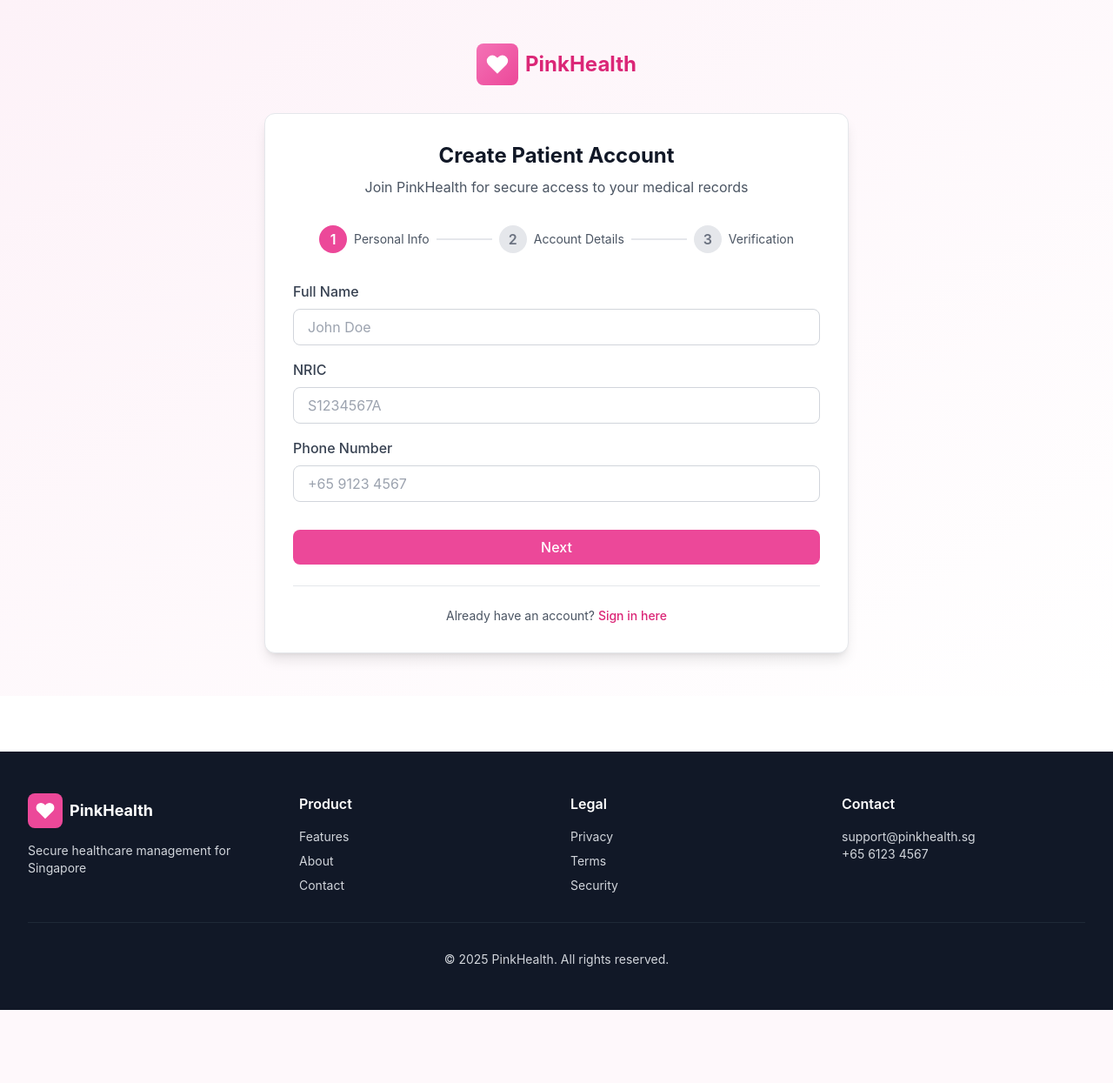
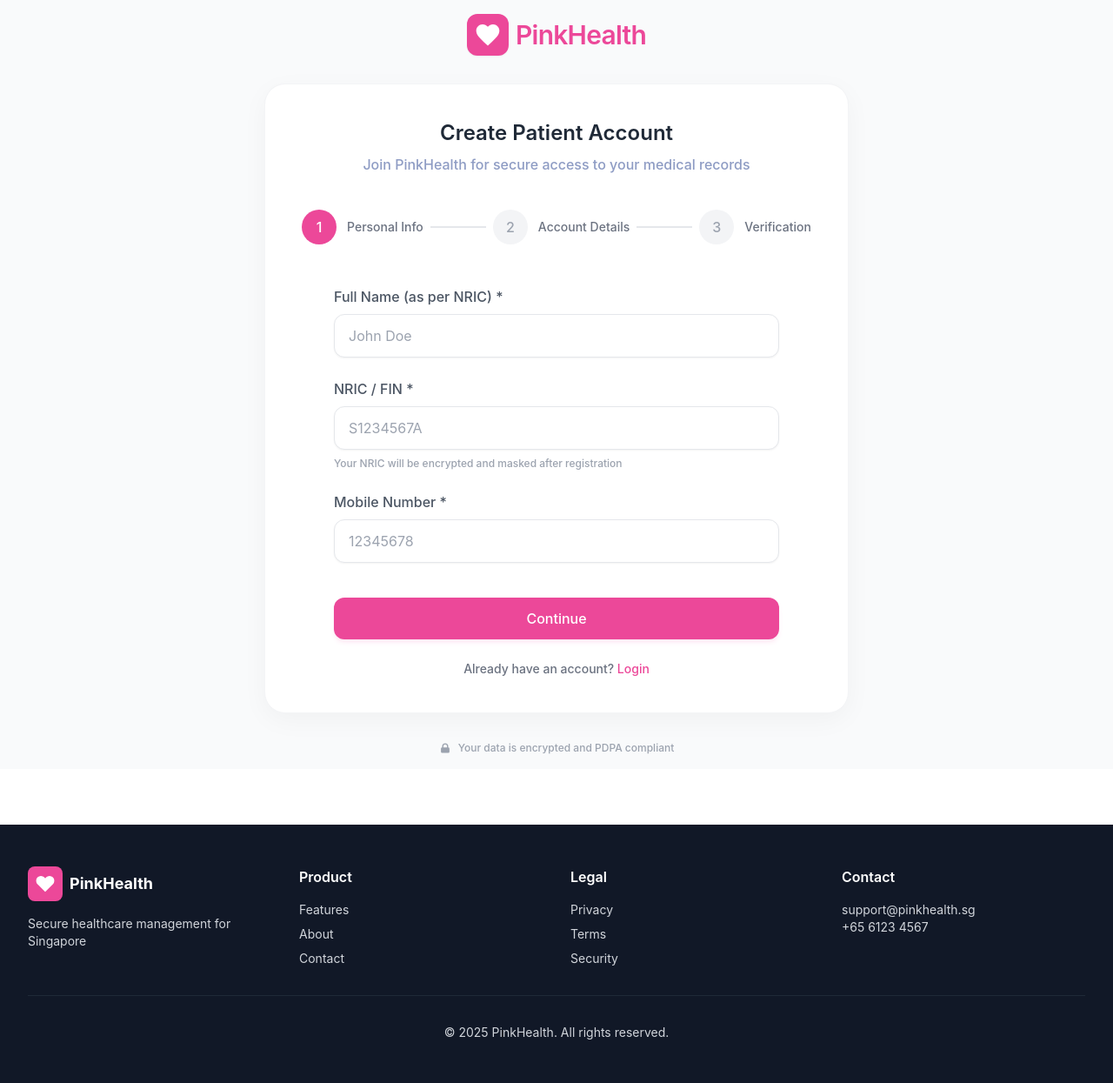
Before and after one commit to Lushfadeds/InfoSecurity-Project, a Flask app: page /signup in a window 1280 px wide. Shown: the whole page at 87% size. Before the commit the page ends 1161 px from the top, so only its background shows below. Run offline with Flask 3, Linux system fonts and the light colour scheme; some libraries are stand-ins or nearby versions.

Commit message:
Register page is done only left mfa to do

```diff
--- a/templates/auth/signup.html
+++ b/templates/auth/signup.html
@@ -4,119 +4,126 @@
 {% block navbar %}{% endblock %}
 
 {% block content %}
-<div class="bg-gradient-to-br from-pink-50 to-white min-h-screen flex items-center justify-center p-4">
-  <div class="w-full max-w-2xl">
-    <!-- Logo -->
-    <a href="{{ url_for('index') }}" class="flex items-center justify-center gap-2 mb-8">
-      <div class="w-12 h-12 bg-gradient-to-br from-pink-400 to-pink-500 rounded-lg flex items-center justify-center">
-        <svg class="w-7 h-7 text-white" fill="currentColor" viewBox="0 0 24 24">
-          <path d="M20.84 4.61a5.5 5.5 0 0 0-7.78 0L12 5.67l-1.06-1.06a5.5 5.5 0 0 0-7.78 7.78l1.06 1.06L12 21.23l7.78-7.78 1.06-1.06a5.5 5.5 0 0 0 0-7.78z"/>
+<div class="bg-gray-50 min-h-screen flex flex-col items-center justify-center p-4">
+  <div class="flex items-center gap-2 mb-8">
+    <div class="w-12 h-12 bg-pink-500 rounded-xl flex items-center justify-center shadow-sm">
+      <svg class="w-8 h-8 text-white" fill="currentColor" viewBox="0 0 24 24">
+        <path d="M12 21.35l-1.45-1.32C5.4 15.36 2 12.28 2 8.5 2 5.42 4.42 3 7.5 3c1.74 0 3.41.81 4.5 2.09C13.09 3.81 14.76 3 16.5 3 19.58 3 22 5.42 22 8.5c0 3.78-3.4 6.86-8.55 11.54L12 21.35z"/>
       </svg>
     </div>
-      <span class="text-pink-600 text-2xl font-bold">PinkHealth</span>
-    </a>
+    <span class="text-pink-500 text-3xl font-semibold tracking-tight">PinkHealth</span>
+  </div>
 
-    <!-- Signup Card -->
-    <div class="bg-white rounded-xl shadow-lg border border-gray-200 p-8">
-      <h1 class="text-2xl font-bold text-gray-900 text-center mb-2">Create Patient Account</h1>
-      <p class="text-gray-600 text-center mb-8">Join PinkHealth for secure access to your medical records</p>
+  <div class="w-full max-w-2xl bg-white rounded-3xl shadow-[0_8px_30px_rgb(0,0,0,0.04)] border border-gray-100 p-10">
+    <h1 class="text-2xl font-semibold text-gray-800 text-center mb-2">Create Patient Account</h1>
+    <p class="text-blue-900/50 text-center font-medium mb-10">Join PinkHealth for secure access to your medical records</p>
 
-      <!-- Progress Steps -->
-      <div class="flex items-center justify-center mb-8">
-        <div class="flex items-center gap-2">
-          <div class="step-indicator w-8 h-8 rounded-full flex items-center justify-center bg-pink-500 text-white font-semibold" data-step="1">
-            <svg class="w-5 h-5 hidden" fill="none" stroke="currentColor" viewBox="0 0 24 24">
-              <path stroke-linecap="round" stroke-linejoin="round" stroke-width="2" d="M5 13l4 4L19 7"></path>
-            </svg>
-            <span>1</span>
+    <div class="flex items-center justify-center mb-12">
+      <div class="flex items-center gap-3">
+        <div class="step-indicator w-10 h-10 rounded-full flex items-center justify-center bg-pink-500 text-white font-medium" data-step="1">
+          <span id="step1-text">1</span>
+          <svg id="step1-check" class="w-6 h-6 hidden" fill="none" stroke="currentColor" viewBox="0 0 24 24"><path stroke-linecap="round" stroke-linejoin="round" stroke-width="2.5" d="M5 13l4 4L19 7"></path></svg>
         </div>
-          <span class="text-sm text-gray-600 hidden sm:inline">Personal Info</span>
+        <span class="text-sm text-gray-500 font-medium">Personal Info</span>
       </div>
-        <div class="progress-line w-16 h-0.5 mx-2 bg-gray-200"></div>
-        <div class="flex items-center gap-2">
-          <div class="step-indicator w-8 h-8 rounded-full flex items-center justify-center bg-gray-200 text-gray-500 font-semibold" data-step="2">
-            <span>2</span>
+      <div id="line1" class="w-16 h-[2px] mx-2 bg-gray-200"></div>
+      <div class="flex items-center gap-3">
+        <div class="step-indicator w-10 h-10 rounded-full flex items-center justify-center bg-gray-200 text-gray-400 font-medium" data-step="2">
+          <span id="step2-text">2</span>
+          <svg id="step2-check" class="w-6 h-6 hidden" fill="none" stroke="currentColor" viewBox="0 0 24 24"><path stroke-linecap="round" stroke-linejoin="round" stroke-width="2.5" d="M5 13l4 4L19 7"></path></svg>
         </div>
-          <span class="text-sm text-gray-600 hidden sm:inline">Account Details</span>
+        <span class="text-sm text-gray-500 font-medium">Account Details</span>
       </div>
-        <div class="progress-line w-16 h-0.5 mx-2 bg-gray-200"></div>
-        <div class="flex items-center gap-2">
-          <div class="step-indicator w-8 h-8 rounded-full flex items-center justify-center bg-gray-200 text-gray-500 font-semibold" data-step="3">
+      <div id="line2" class="w-16 h-[2px] mx-2 bg-gray-200"></div>
+      <div class="flex items-center gap-3">
+        <div class="step-indicator w-10 h-10 rounded-full flex items-center justify-center bg-gray-200 text-gray-400 font-medium" data-step="3">
           <span>3</span>
         </div>
-          <span class="text-sm text-gray-600 hidden sm:inline">Verification</span>
+        <span class="text-sm text-gray-500 font-medium">Verification</span>
       </div>
     </div>
 
-      <form id="signupForm" class="space-y-4">
-        <!-- Step 1: Personal Information -->
-        <div id="step1Form" class="space-y-4">
+    <form id="signupForm" class="space-y-6 max-w-lg mx-auto">
+      <div id="step1Form" class="space-y-6">
         <div>
-            <label class="block text-gray-700 font-medium mb-2">Full Name</label>
-            <input type="text" name="fullName" placeholder="John Doe" class="w-full px-4 py-2 border border-gray-300 rounded-lg focus:outline-none focus:ring-2 focus:ring-pink-500" required>
+          <label class="block text-gray-600 font-medium mb-2">Full Name (as per NRIC) *</label>
+          <input type="text" name="fullName" placeholder="John Doe" required class="w-full px-4 py-3 border border-gray-200 rounded-xl focus:outline-none focus:ring-2 focus:ring-pink-500 bg-white shadow-sm">
         </div>
         <div>
-            <label class="block text-gray-700 font-medium mb-2">NRIC</label>
-            <input type="text" name="nric" placeholder="S1234567A" class="w-full px-4 py-2 border border-gray-300 rounded-lg focus:outline-none focus:ring-2 focus:ring-pink-500" required>
+          <label class="block text-gray-600 font-medium mb-2">NRIC / FIN *</label>
+          <input type="text" name="nric" placeholder="S1234567A" required class="w-full px-4 py-3 border border-gray-200 rounded-xl focus:outline-none focus:ring-2 focus:ring-pink-500 bg-white shadow-sm">
+          <p class="text-xs text-gray-400 mt-2 font-medium">Your NRIC will be encrypted and masked after registration</p>
         </div>
         <div>
-            <label class="block text-gray-700 font-medium mb-2">Phone Number</label>
-            <input type="tel" name="phone" placeholder="+65 9123 4567" class="w-full px-4 py-2 border border-gray-300 rounded-lg focus:outline-none focus:ring-2 focus:ring-pink-500" required>
+          <label class="block text-gray-600 font-medium mb-2">Mobile Number *</label>
+          <input type="tel" name="phone" placeholder="12345678" required class="w-full px-4 py-3 border border-gray-200 rounded-xl focus:outline-none focus:ring-2 focus:ring-pink-500 bg-white shadow-sm">
         </div>
       </div>
 
-        <!-- Step 2: Account Details -->
-        <div id="step2Form" class="space-y-4 hidden">
+      <div id="step2Form" class="space-y-6 hidden">
         <div>
-            <label class="block text-gray-700 font-medium mb-2">Email</label>
-            <input type="email" name="email" placeholder="your@email.com" class="w-full px-4 py-2 border border-gray-300 rounded-lg focus:outline-none focus:ring-2 focus:ring-pink-500" required>
+          <label class="block text-gray-600 font-medium mb-2">Email Address *</label>
+          <input type="email" name="email" placeholder="your@email.com" required class="w-full px-4 py-3 border border-gray-200 rounded-xl focus:outline-none focus:ring-2 focus:ring-pink-500 bg-white shadow-sm">
         </div>
         <div>
-            <label class="block text-gray-700 font-medium mb-2">Password</label>
-            <input type="password" name="password" placeholder="••••••••" class="w-full px-4 py-2 border border-gray-300 rounded-lg focus:outline-none focus:ring-2 focus:ring-pink-500" required>
+          <label class="block text-gray-600 font-medium mb-2">Password *</label>
+          <input type="password" name="password" id="password" required class="w-full px-4 py-3 border border-gray-200 rounded-xl focus:outline-none focus:ring-2 focus:ring-pink-500 bg-white shadow-sm">
+          <p id="passwordHint" class="text-xs text-gray-400 mt-2 font-medium">Minimum 8 characters, including uppercase, lowercase, and numbers</p>
         </div>
         <div>
-            <label class="block text-gray-700 font-medium mb-2">Confirm Password</label>
-            <input type="password" name="confirmPassword" placeholder="••••••••" class="w-full px-4 py-2 border border-gray-300 rounded-lg focus:outline-none focus:ring-2 focus:ring-pink-500" required>
+          <label class="block text-gray-600 font-medium mb-2">Confirm Password *</label>
+          <input type="password" name="confirmPassword" id="confirmPassword" required class="w-full px-4 py-3 border border-gray-200 rounded-xl focus:outline-none focus:ring-2 focus:ring-pink-500 bg-white shadow-sm">
         </div>
-        </div>
-
-        <!-- Step 3: Verification -->
-        <div id="step3Form" class="space-y-4 hidden">
-          <p class="text-gray-600 text-sm">A verification code has been sent to your email. Please enter it below.</p>
-          <div>
-            <label class="block text-gray-700 font-medium mb-2">Verification Code</label>
-            <input type="text" name="otp" placeholder="000000" maxlength="6" class="w-full px-4 py-2 border border-gray-300 rounded-lg focus:outline-none focus:ring-2 focus:ring-pink-500 text-center text-2xl" required>
-          </div>
-          <div class="flex items-start gap-3 p-4 bg-pink-50 border border-pink-200 rounded-lg">
-            <input type="checkbox" name="acceptTerms" id="acceptTerms" class="w-4 h-4 text-pink-600 rounded mt-1" required>
-            <label for="acceptTerms" class="text-sm text-gray-600">
-              I agree to the Terms of Service and Privacy Policy
+        <div class="flex items-start gap-3">
+          <input type="checkbox" id="acceptTerms" required class="w-4 h-4 text-pink-500 rounded border-gray-300 mt-1">
+          <label for="acceptTerms" class="text-sm text-gray-500 leading-snug">
+            I agree to the <span class="text-pink-500">Terms of Service</span> and <span class="text-pink-500">Privacy Policy</span>, and consent to the collection and processing of my personal health data in accordance with PDPA.
           </label>
         </div>
       </div>
 
-        <!-- Buttons -->
-        <div class="flex gap-3 pt-4">
-          <button type="button" id="prevBtn" class="px-6 py-2 border border-gray-300 text-gray-700 rounded-lg hover:bg-gray-50 transition hidden">
+      <div id="step3Form" class="hidden text-center">
+        <div class="w-14 h-14 bg-pink-50 rounded-full flex items-center justify-center mx-auto mb-6">
+          <svg class="w-6 h-6 text-pink-500" fill="currentColor" viewBox="0 0 24 24">
+            <path d="M12 21.35l-1.45-1.32C5.4 15.36 2 12.28 2 8.5 2 5.42 4.42 3 7.5 3c1.74 0 3.41.81 4.5 2.09C13.09 3.81 14.76 3 16.5 3 19.58 3 22 5.42 22 8.5c0 3.78-3.4 6.86-8.55 11.54L12 21.35z"/>
+          </svg>
+        </div>
+        <p class="text-gray-500 text-sm mb-6 leading-relaxed">
+          We've sent a 6-digit verification code to<br>
+          <span id="displayPhone" class="text-gray-700 font-semibold">12345678</span><br>
+          <span id="displayEmail" class="text-gray-700 font-semibold">user@example.com</span>
+        </p>
+        <div class="text-left mb-6">
+          <label class="block text-gray-600 font-medium mb-2">Verification Code</label>
+          <input type="text" id="otpCode" maxlength="6" placeholder="000000" class="w-full px-4 py-4 border border-gray-200 rounded-xl focus:outline-none focus:ring-2 focus:ring-pink-500 text-center text-xl tracking-widest text-gray-700 font-semibold">
+        </div>
+        <p class="text-sm text-gray-500 mb-4">
+          Didn't receive the code? <button type="button" class="text-pink-500 font-semibold hover:underline">Resend OTP</button>
+        </p>
+      </div>
+
+      <div class="flex gap-4 pt-4">
+        <button type="button" id="prevBtn" class="flex-1 py-3 border border-gray-200 text-gray-500 rounded-xl hover:bg-gray-50 transition hidden font-medium">
           Back
         </button>
-          <button type="submit" id="nextBtn" class="flex-1 py-2 bg-pink-500 text-white rounded-lg hover:bg-pink-600 transition font-medium">
-            Next
+        <button type="button" id="nextBtn" class="flex-1 py-3 bg-pink-500 text-white rounded-xl hover:bg-pink-600 transition font-medium shadow-md shadow-pink-100">
+          Continue
         </button>
       </div>
-      </form>
 
-      <!-- Sign In Link -->
-      <div class="mt-6 pt-6 border-t border-gray-200 text-center">
-        <p class="text-gray-600 text-sm">
-          Already have an account?
-          <a href="{{ url_for('login') }}" class="text-pink-600 hover:text-pink-700 font-medium">
-            Sign in here
-          </a>
+      <div class="text-center mt-6">
+        <p class="text-sm text-gray-500 font-medium">
+          Already have an account? <a href="{{ url_for('login') }}" class="text-pink-500">Login</a>
         </p>
       </div>
+    </form>
   </div>
+
+  <div class="mt-8 flex items-center gap-2 text-gray-400 text-xs font-medium">
+    <svg class="w-3.5 h-3.5" fill="currentColor" viewBox="0 0 20 20">
+      <path fill-rule="evenodd" d="M5 9V7a5 5 0 0110 0v2a2 2 0 012 2v5a2 2 0 01-2 2H5a2 2 0 01-2-2v-5a2 2 0 012-2zm8-2v2H7V7a3 3 0 016 0z" clip-rule="evenodd" />
+    </svg>
+    Your data is encrypted and PDPA compliant
   </div>
 </div>
 {% endblock %}
@@ -128,44 +135,160 @@
   const prevBtn = document.getElementById('prevBtn');
   const nextBtn = document.getElementById('nextBtn');
 
+  // Logic to handle navigation and validation
+  function validateStep(step) {
+    if (step === 1) {
+      const name = form.querySelector('[name="fullName"]').value;
+      const nric = form.querySelector('[name="nric"]').value;
+      const phone = form.querySelector('[name="phone"]').value;
+      if (!name || !nric || !phone) {
+        alert("Please fill in all personal information.");
+        return false;
+      }
+      return true;
+    }
+
+    if (step === 2) {
+      const email = form.querySelector('[name="email"]').value;
+      const pass = document.getElementById('password').value;
+      const confirmPass = document.getElementById('confirmPassword').value;
+      const terms = document.getElementById('acceptTerms').checked;
+
+      // Security Policy Regex: 8+ chars, upper, lower, number
+      const securePattern = /^(?=.*[a-z])(?=.*[A-Z])(?=.*\d).{8,}$/;
+
+      if (!email || !pass) {
+        alert("Email and password are required.");
+        return false;
+      }
+      if (!securePattern.test(pass)) {
+        alert("Password does not meet security requirements.");
+        return false;
+      }
+      if (pass !== confirmPass) {
+        alert("Passwords do not match.");
+        return false;
+      }
+      if (!terms) {
+        alert("You must agree to the Terms and Privacy Policy.");
+        return false;
+      }
+
+      // Update Step 3 Display Info
+      document.getElementById('displayPhone').textContent = form.querySelector('[name="phone"]').value;
+      document.getElementById('displayEmail').textContent = email;
+      return true;
+    }
+    return true;
+  }
+
   function updateStepDisplay() {
-      // Hide all forms
     document.getElementById('step1Form').classList.add('hidden');
     document.getElementById('step2Form').classList.add('hidden');
     document.getElementById('step3Form').classList.add('hidden');
-
-      // Show current step form
     document.getElementById(`step${currentStep}Form`).classList.remove('hidden');
 
-      // Update buttons
-      if (currentStep === 1) {
-        prevBtn.classList.add('hidden');
-        nextBtn.textContent = 'Next';
-      } else if (currentStep === 3) {
-        prevBtn.classList.remove('hidden');
-        nextBtn.textContent = 'Create Account';
+    prevBtn.classList.toggle('hidden', currentStep === 1);
+    nextBtn.textContent = currentStep === 3 ? 'Create Account' : 'Continue';
+
+    // UI Progress Bar Logic
+    const indicators = document.querySelectorAll('.step-indicator');
+    const lines = [document.getElementById('line1'), document.getElementById('line2')];
+
+    indicators.forEach((indicator, idx) => {
+      const stepNum = idx + 1;
+      const text = indicator.querySelector('span');
+      const check = indicator.querySelector('svg');
+
+      if (stepNum < currentStep) {
+        indicator.className = "step-indicator w-10 h-10 rounded-full flex items-center justify-center bg-pink-500 text-white font-medium";
+        if (text) text.classList.add('hidden');
+        if (check) check.classList.remove('hidden');
+      } else if (stepNum === currentStep) {
+        indicator.className = "step-indicator w-10 h-10 rounded-full flex items-center justify-center bg-pink-500 text-white font-medium";
+        if (text) text.classList.remove('hidden');
+        if (check) check.classList.add('hidden');
       } else {
-        prevBtn.classList.remove('hidden');
-        nextBtn.textContent = 'Next';
+        indicator.className = "step-indicator w-10 h-10 rounded-full flex items-center justify-center bg-gray-100 text-gray-400 font-medium";
+        if (text) text.classList.remove('hidden');
       }
+    });
 
-      // Update progress indicators
-      document.querySelectorAll('.step-indicator').forEach((el, idx) => {
-        const step = idx + 1;
-        if (step < currentStep) {
-          el.classList.add('bg-pink-500', 'text-white');
-          el.classList.remove('bg-gray-200', 'text-gray-500');
-          el.querySelector('span').classList.add('hidden');
-          el.querySelector('svg').classList.remove('hidden');
-        } else if (step === currentStep) {
-          el.classList.add('bg-pink-500', 'text-white');
-          el.classList.remove('bg-gray-200', 'text-gray-500');
-        } else {
-          el.classList.add('bg-gray-200', 'text-gray-500');
-          el.classList.remove('bg-pink-500', 'text-white');
+    lines.forEach((line, idx) => {
+      if (line) {
+        line.className = `w-16 h-[2px] mx-2 ${idx + 1 < currentStep ? 'bg-pink-500' : 'bg-gray-200'}`;
       }
     });
   }
+
+  nextBtn.addEventListener('click', (e) => {
+    e.preventDefault();
+
+    if (currentStep === 1) {
+      if (validateStep(1)) {
+        currentStep++;
+        updateStepDisplay();
+      }
+    }
+    else if (currentStep === 2) {
+      if (validateStep(2)) {
+        // --- NEW: Trigger the email when moving from Step 2 to Step 3 ---
+        nextBtn.textContent = "Sending...";
+        nextBtn.disabled = true;
+
+        const formData = new FormData(form);
+        fetch('/send_registration_otp', {
+          method: 'POST',
+          body: formData
+        })
+        .then(response => response.json())
+        .then(data => {
+          nextBtn.disabled = false;
+          if (data.success) {
+            currentStep++;
+            updateStepDisplay();
+          } else {
+            alert("Error sending email: " + data.message);
+            nextBtn.textContent = "Continue";
+          }
+        })
+        .catch(error => {
+          nextBtn.disabled = false;
+          nextBtn.textContent = "Continue";
+          console.error('Error:', error);
+        });
+      }
+    }
+    else if (currentStep === 3) {
+      // --- Final Step: Verify OTP and Create Account ---
+      const otp = document.getElementById('otpCode').value;
+      if (!otp) {
+        alert("Please enter the verification code.");
+        return;
+      }
+
+      const formData = new FormData(form);
+      formData.append('otp', otp); // Add the OTP to the form data
+
+      fetch('/final_register', { // Matches your app_1.py route name
+        method: 'POST',
+        body: formData
+      })
+      .then(response => response.json())
+      .then(data => {
+        if (data.success) {
+          alert("Account created successfully!");
+          window.location.href = "{{ url_for('login') }}";
+        } else {
+          alert("Registration Error: " + data.message);
+        }
+      })
+      .catch(error => {
+        console.error('Error:', error);
+        alert("An error occurred during registration.");
+      });
+    }
+  });
 
   prevBtn.addEventListener('click', () => {
     if (currentStep > 1) {
@@ -174,20 +297,6 @@
     }
   });
 
-    form.addEventListener('submit', (e) => {
-      e.preventDefault();
-
-      if (currentStep < 3) {
-        currentStep++;
-        updateStepDisplay();
-      } else {
-        // Final submission
-        localStorage.setItem('loggedIn', 'true');
-        localStorage.setItem('userRole', 'patient');
-        window.location.href = "{{ url_for('patient_dashboard') }}";
-      }
-    });
-
   updateStepDisplay();
 </script>
 {% endblock %}
```
Also changed, not shown: app_1.py (+115 -48 lines). Lines whose indentation alone changed are shown as unchanged.
